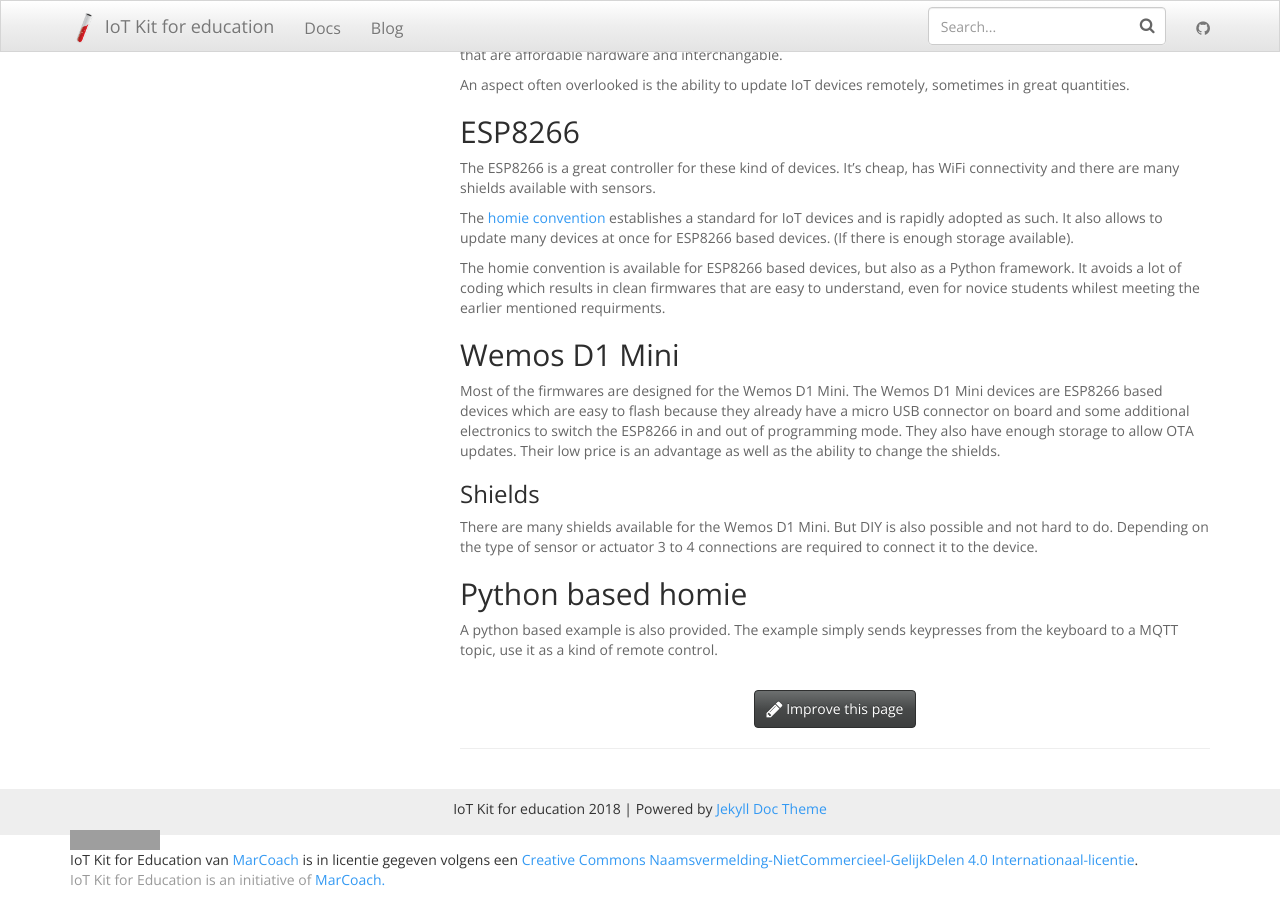
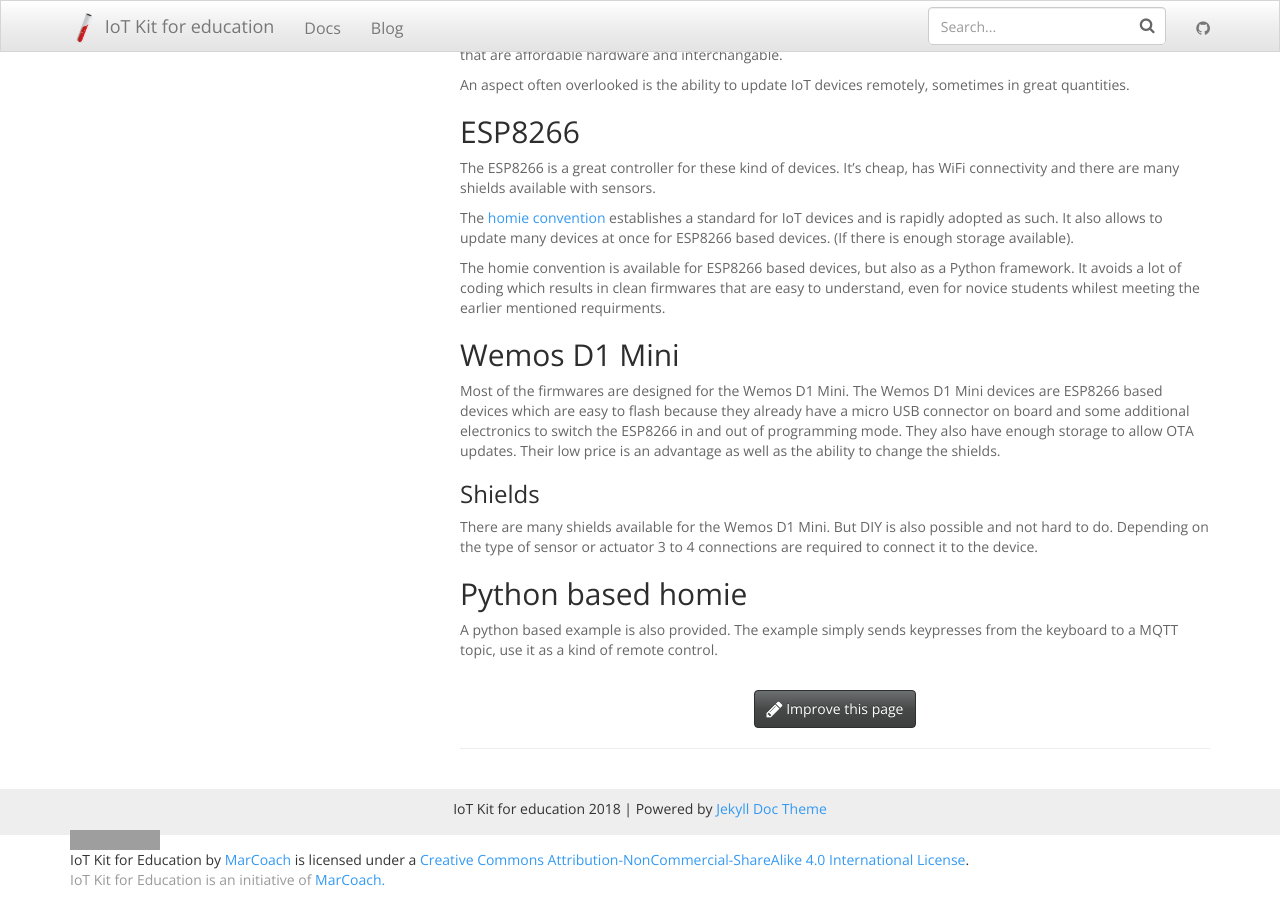
Before and after one commit to mverleun/IoT-Web, a Jekyll site: the page built from index.md, in a window 1280 px wide and 900 px high, scrolled down 637 px. Built offline with Jekyll 4.4.1, drawn with Linux system fonts in a browser that asks for light colours; nearby versions of some CDN libraries; grey boxes are pictures that could not be loaded.

Commit message:
Added english CC License

```diff
--- a/_includes/footer.html
+++ b/_includes/footer.html
@@ -5,7 +5,7 @@
             {{ site.title }} {{ site.time | date: '%Y' }} |
             Powered by <a href="https://github.com/aksakalli/jekyll-doc-theme">Jekyll Doc Theme</a>
         </p>
-<a rel="license" href="http://creativecommons.org/licenses/by-nc-sa/4.0/"><img alt="Creative Commons-Licentie" style="border-width:0" src="https://i.creativecommons.org/l/by-nc-sa/4.0/88x31.png" /></a><br /><span xmlns:dct="http://purl.org/dc/terms/" property="dct:title">IoT Kit for Education</span> van <a xmlns:cc="http://creativecommons.org/ns#" href="https://www.iot-kit.nl" property="cc:attributionName" rel="cc:attributionURL">MarCoach</a> is in licentie gegeven volgens een <a rel="license" href="http://creativecommons.org/licenses/by-nc-sa/4.0/">Creative Commons Naamsvermelding-NietCommercieel-GelijkDelen 4.0 Internationaal-licentie</a>.
+<a rel="license" href="http://creativecommons.org/licenses/by-nc-sa/4.0/"><img alt="Creative Commons License" style="border-width:0" src="https://i.creativecommons.org/l/by-nc-sa/4.0/88x31.png" /></a><br /><span xmlns:dct="http://purl.org/dc/terms/" property="dct:title">IoT Kit for Education</span> by <a xmlns:cc="http://creativecommons.org/ns#" href="http" property="cc:attributionName" rel="cc:attributionURL">MarCoach</a> is licensed under a <a rel="license" href="http://creativecommons.org/licenses/by-nc-sa/4.0/">Creative Commons Attribution-NonCommercial-ShareAlike 4.0 International License</a>.
         <p class="text-muted">IoT Kit for Education is an initiative of <a href="http://www.marcoach.nl/">MarCoach.</a></p>
     </div>
 </footer>
```
